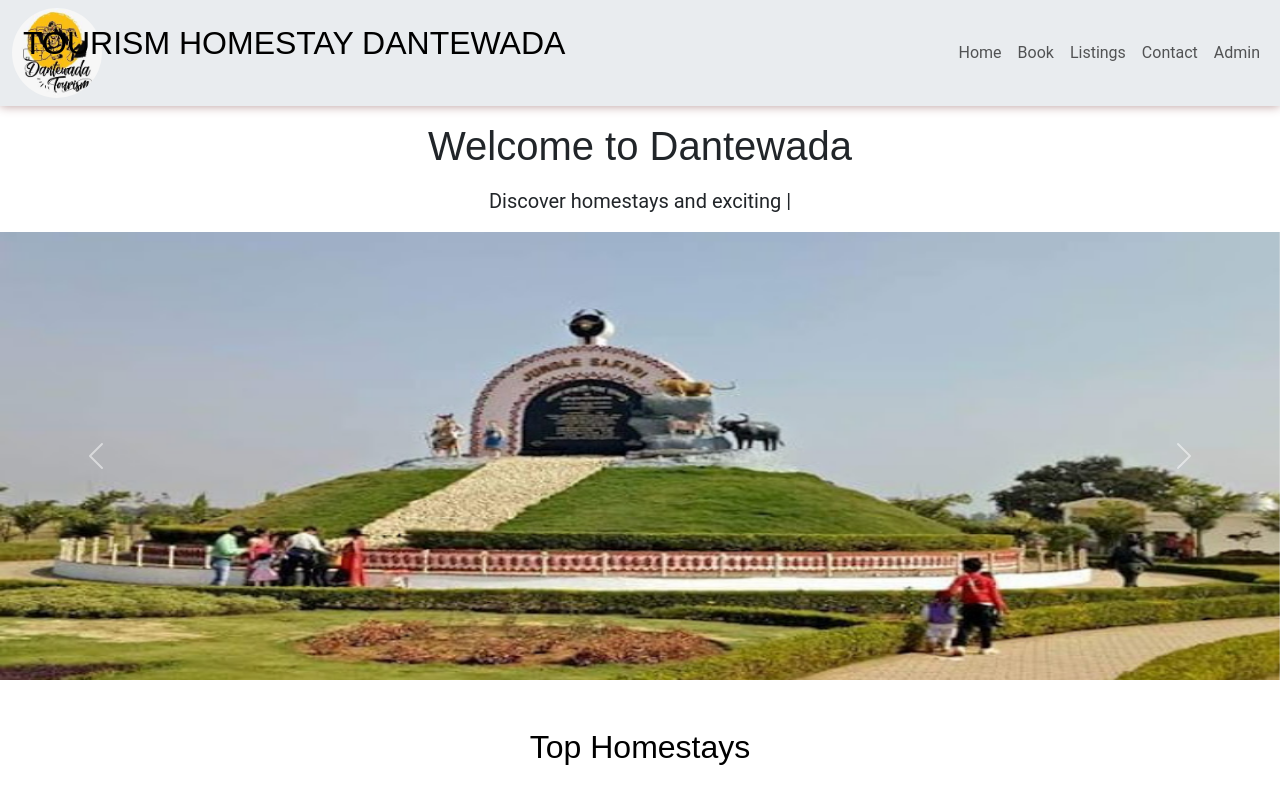
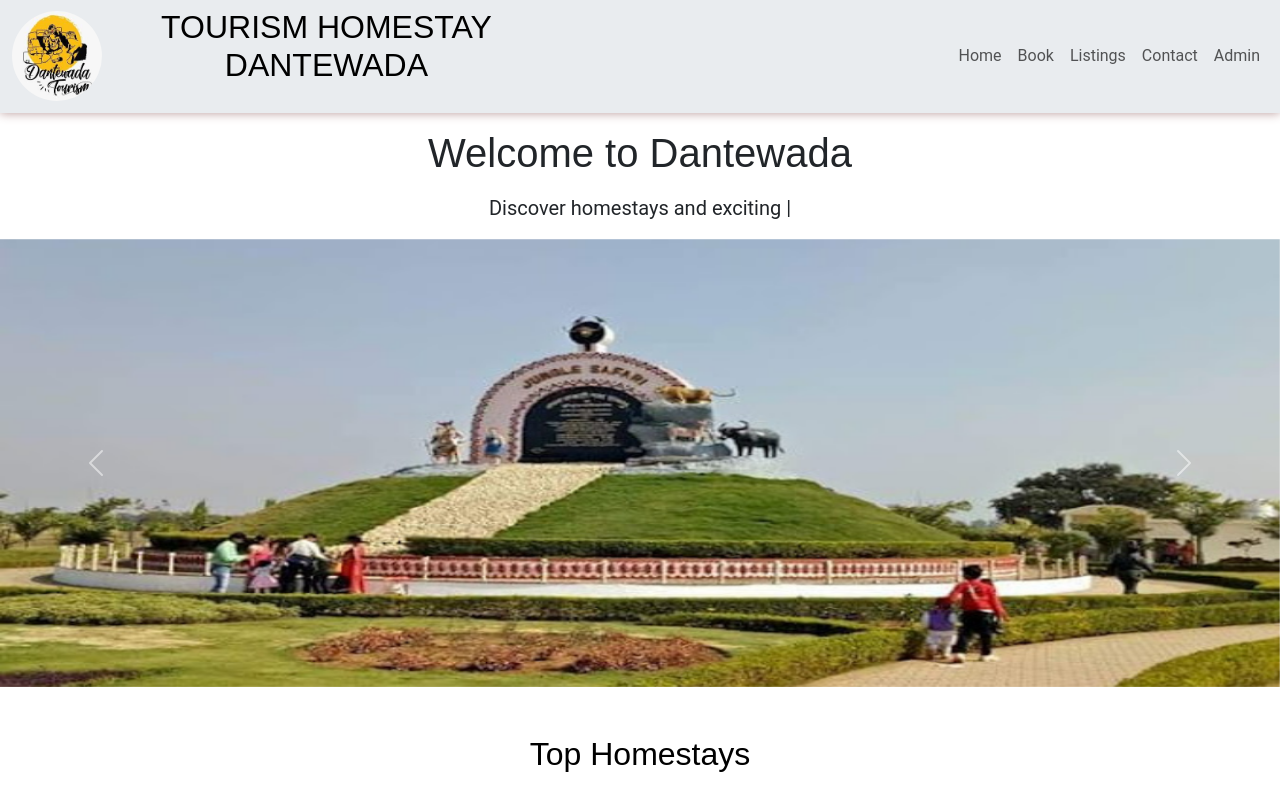
Before and after one commit to sAchinStar/HomeStay-Dantewada, a React (Create React App) app: page / in a window 1280 px wide. Shown: the top 800 px of the page. Built offline with nearby package versions, Linux system fonts and the light colour scheme; grey boxes are pictures that could not be loaded.

Commit message:
fix: heading and header

```diff
--- a/src/Components/HomePage.js
+++ b/src/Components/HomePage.js
@@ -43,10 +43,12 @@ const HomePage = () => {
   <div>
     <header className="container text-center">
     {/* <h3> <span id="typed-element" className="comfort-comment" style={{ whiteSpace: 'pre-line' }}></span> </h3> */}
+    <div>
     <h1 className="my-3"><span id="typed-welcome"></span> </h1>
     <p style={{ fontSize: '20px', marginTop: '10px' }}>
     <span id="typed-discover" >  </span>
     </p>
+    </div>
     </header>
       <ImageSlider />
     <section className="my-5">
--- a/src/Components/Navbar.css
+++ b/src/Components/Navbar.css
@@ -24,3 +24,12 @@
 .myNavstyle{
     box-shadow: 0px 0px 10px 0px rgb(184, 152, 152);
 }
+/* style={{marginLeft:"-370px",marginRight:"46px"}} */
+.heading{
+    margin-right: 28%;
+}
+/* @media (max-width:1441px) {
+    .heading{
+        margi
+    }
+} */
--- a/src/Components/Navbar.js
+++ b/src/Components/Navbar.js
@@ -10,7 +10,7 @@ function Navbar() {
                 {/* <Link className="navbar-brand" to="/"> */}
                 <img src={logo} alt="logo" className="nav_logo" />
                 {/* </Link> */}
-                <h2 className="container" style={{marginLeft:"-370px",marginRight:"46px"}} >TOURISM HOMESTAY DANTEWADA</h2>
+                <h2 className="container heading" >TOURISM HOMESTAY DANTEWADA</h2>
                 <button className="navbar-toggler" type="button" data-bs-toggle="collapse" data-bs-target="#navbarSupportedContent" aria-controls="navbarSupportedContent" aria-expanded="false" aria-label="Toggle navigation">
                     <span className="navbar-toggler-icon"></span>
                 </button>
```
